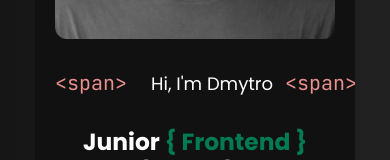
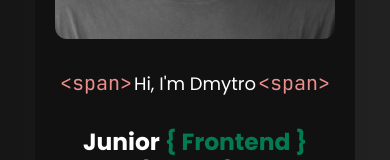
Before and after one commit to Grenky/myportfolio, a React (Create React App) app: page / in a window 390 px wide. Shown: the part 488-648 px from the top of the page. Built offline with nearby package versions, Linux system fonts and the light colour scheme.

Commit message:
update mobile version 7

```diff
--- a/src/pages/Home/HomeComponents/HomeContent/HomeContent.jsx
+++ b/src/pages/Home/HomeComponents/HomeContent/HomeContent.jsx
@@ -33,9 +33,9 @@ const [showCursor, setShowCursor] = useState(true);
             </div>
             <article className={HomeConStyles.text}>
                 <p className={HomeConStyles['first-text']}>
-                    <span className={HomeConStyles.tag}>&lt;span&gt;&nbsp; </span>
+                    <span className={HomeConStyles.tag}>&lt;span&gt;</span>
                         Hi, I'm Dmytro
-                    <span className={HomeConStyles.tag}>&nbsp;&lt;span&gt;</span>
+                    <span className={HomeConStyles.tag}>&lt;span&gt;</span>
                 </p>
                 <h1 className={HomeConStyles.title}>Junior <span className={HomeConStyles['title-tag']}>{"{ Frontend }"}</span> Web Developer</h1>
                 <p className={HomeConStyles['last-text']}>
--- a/src/pages/Home/HomeComponents/HomeContent/HomeContent.module.scss
+++ b/src/pages/Home/HomeComponents/HomeContent/HomeContent.module.scss
@@ -108,6 +108,7 @@
                 color: #EA8F8D;
                 font-size: 20px;
                 font-family: 'JetBrains Mono', monospace;
+                margin: 0 2px;
             }
         }
 
@@ -208,6 +209,12 @@
         .first-text {
             font-size: clamp(14px, 4vw, 16px);
             white-space: normal;
+
+            .tag {
+                font-size: 14px;
+                margin: 0 1px;
+            }
         }
+
     }
 }
--- a/src/pages/Home/HomeComponents/HomeProjects/HomeProjectsStyle.module.scss
+++ b/src/pages/Home/HomeComponents/HomeProjects/HomeProjectsStyle.module.scss
@@ -93,6 +93,7 @@
       width: 100%;
       max-width: 100%;
       padding: 0px;
+
       .project-item {
         grid-area: auto;
         transform: none !important;
@@ -116,8 +117,12 @@
     }
   }
     @media (max-width: 400px) {
-    .project-item {
-      width: clamp(120px, 40vw, 180px);
-    }
+      .gallery {
+
+        .project-item {
+          width: clamp(180px, 55vw, 220px);
+        }
+      }
+
   }
 }
```
